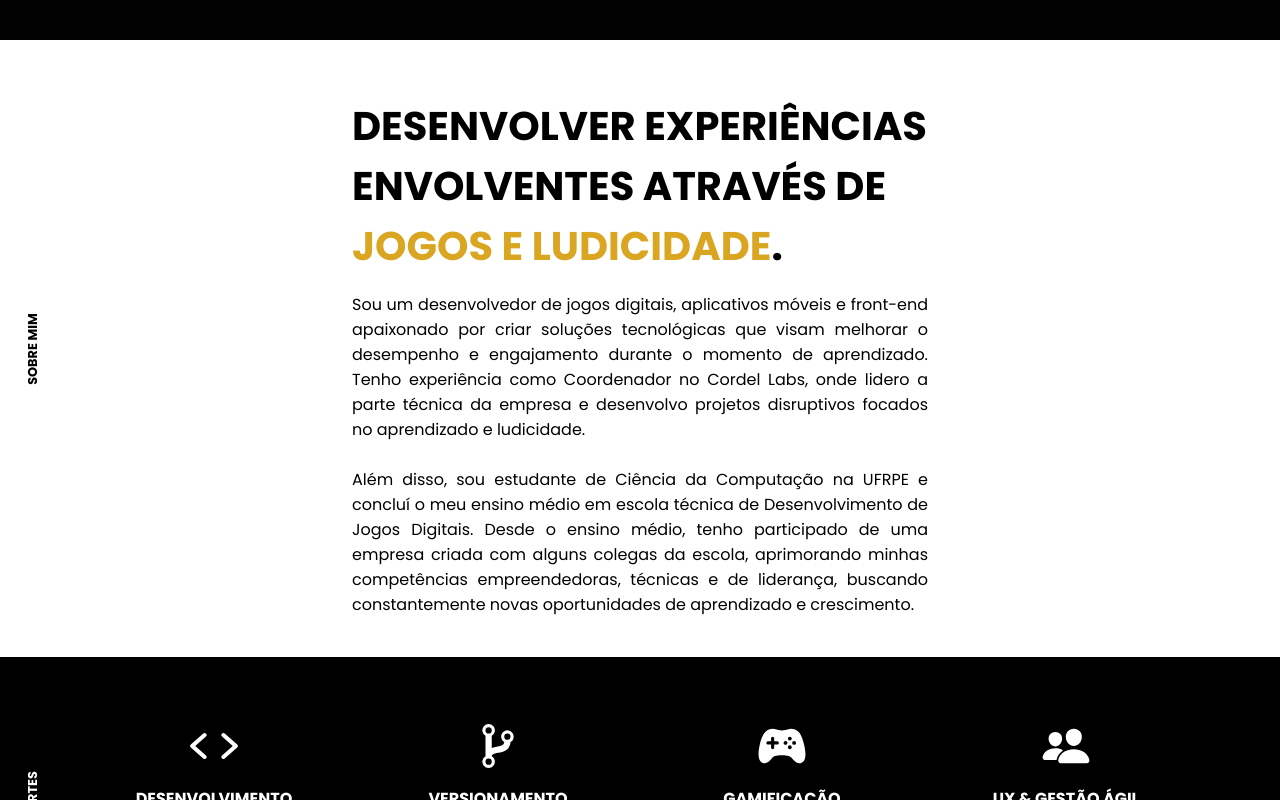
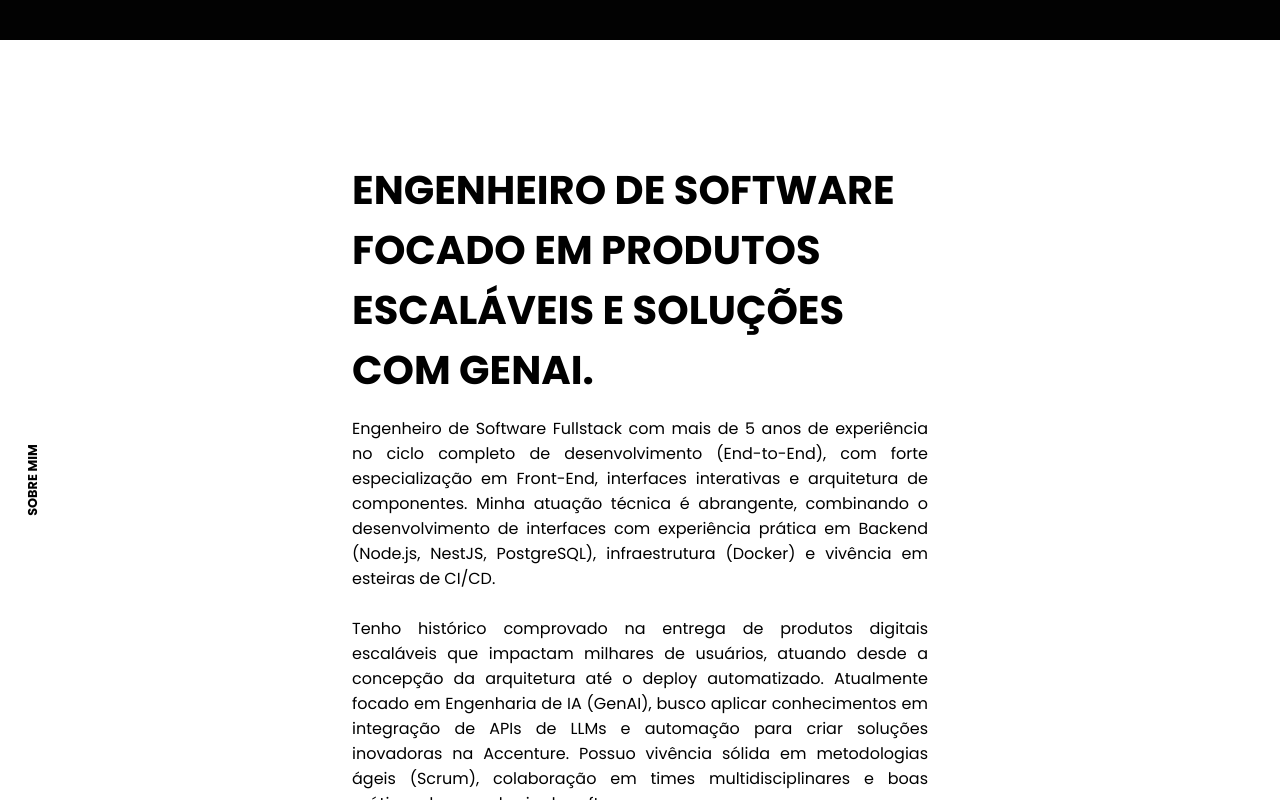
Before and after one commit to hcscaue/hcscaue.github.io, a React (Vite) app: page / in a window 1280 px wide. Shown: the part 760-1560 px from the top of the page. Built offline with nearby package versions, Linux system fonts and the light colour scheme.

Commit message:
feat: start 2025 version

```diff
--- a/src/App.css
+++ b/src/App.css
@@ -10,3 +10,8 @@ body {
 html {
 	scroll-behavior: smooth;
 }
+
+html,
+body {
+	overflow: hidden;
+}
--- a/src/App.tsx
+++ b/src/App.tsx
@@ -4,7 +4,7 @@ import { createBrowserRouter, RouterProvider } from "react-router-dom";
 import Home from "./pages/home";
 import Header from "./components/header";
 import Links from "./pages/links";
-import BackToTopButton from "./components/backToTop_button";
+// import BackToTopButton from "./components/backToTop_button";
 
 export const App = () => {
 	const router = createBrowserRouter([
@@ -23,7 +23,7 @@ export const App = () => {
 		<>
 			{window.location.pathname != "/links" ? <Header /> : null}
 			<RouterProvider router={router} />
-			<BackToTopButton />
+			{/* <BackToTopButton /> */}
 		</>
 	);
 };
--- a/src/components/sections/about_section/index.tsx
+++ b/src/components/sections/about_section/index.tsx
@@ -6,24 +6,26 @@ const AboutSection = () => {
 		<Container>
 			<div className="about-text-group">
 				<h1>
-					Desenvolver experiências envolventes através de <br />
-					<span>jogos e ludicidade</span>.
+					Engenheiro de Software focado em produtos escaláveis e soluções com
+					GenAI.
 				</h1>
 				<p>
-					Sou um desenvolvedor de jogos digitais, aplicativos móveis e front-end
-					apaixonado por criar soluções tecnológicas que visam melhorar o
-					desempenho e engajamento durante o momento de aprendizado. Tenho
-					experiência como Coordenador no Cordel Labs, onde lidero a parte
-					técnica da empresa e desenvolvo projetos disruptivos focados no
-					aprendizado e ludicidade.
+					Engenheiro de Software Fullstack com mais de 5 anos de experiência no
+					ciclo completo de desenvolvimento (End-to-End), com forte
+					especialização em Front-End, interfaces interativas e arquitetura de
+					componentes. Minha atuação técnica é abrangente, combinando o
+					desenvolvimento de interfaces com experiência prática em Backend
+					(Node.js, NestJS, PostgreSQL), infraestrutura (Docker) e vivência em
+					esteiras de CI/CD.
 					<br />
 					<br />
-					Além disso, sou estudante de Ciência da Computação na UFRPE e concluí
-					o meu ensino médio em escola técnica de Desenvolvimento de Jogos
-					Digitais. Desde o ensino médio, tenho participado de uma empresa
-					criada com alguns colegas da escola, aprimorando minhas competências
-					empreendedoras, técnicas e de liderança, buscando constantemente novas
-					oportunidades de aprendizado e crescimento.
+					Tenho histórico comprovado na entrega de produtos digitais escaláveis
+					que impactam milhares de usuários, atuando desde a concepção da
+					arquitetura até o deploy automatizado. Atualmente focado em Engenharia
+					de IA (GenAI), busco aplicar conhecimentos em integração de APIs de
+					LLMs e automação para criar soluções inovadoras na Accenture. Possuo
+					vivência sólida em metodologias ágeis (Scrum), colaboração em times
+					multidisciplinares e boas práticas de engenharia de software.
 				</p>
 			</div>
 			<SectionLabel label="SOBRE MIM" color="black" />
--- a/src/components/sections/about_section/styled.ts
+++ b/src/components/sections/about_section/styled.ts
@@ -8,8 +8,12 @@ export const Container = styled("section", {
 	padding: "16px 64px",
 	gap: "32px",
 
+	width: "100%",
+	height: "100vh",
+
 	"& > .about-text-group": {
 		width: "50%",
+		minWidth: "560px",
 		maxWidth: "720px",
 		textAlign: "left",
 	},
--- a/src/components/sections/banner_section/styled.ts
+++ b/src/components/sections/banner_section/styled.ts
@@ -2,7 +2,7 @@ import { styled } from "@stitches/react";
 
 export const Container = styled("section", {
 	width: "100%",
-	height: "100vh",
+	height: "100%",
 
 	"& > img": {
 		width: "100%",
--- a/src/components/sections/footer_portfolio_section/index.tsx
+++ b/src/components/sections/footer_portfolio_section/index.tsx
@@ -12,9 +12,12 @@ const FooterPortfolioSection = () => {
 				/>
 				<div>
 					<p className="cta-group-text">
-						Gostou? Entre em <span>contato comigo</span> e vamos conversar sobre
-						o <span>seu projeto</span>!
+						Gostou? Entre em <span>contato comigo</span> e vamos conversar!
 					</p>
+					<a onClick={() => null} className="cta-button">
+						Baixar Currículo
+					</a>
+					<div style={{ height: 8 }} />
 					<SocialGroup github={false} />
 				</div>
 			</div>
--- a/src/components/sections/footer_portfolio_section/style.ts
+++ b/src/components/sections/footer_portfolio_section/style.ts
@@ -6,7 +6,10 @@ export const Container = styled("footer", {
 
 	display: "flex",
 	flexDirection: "column",
-	padding: "64px 88px",
+	justifyContent: "center",
+
+	width: "100%",
+	height: "100vh",
 
 	"& .cta-group": {
 		width: "100%",
@@ -40,4 +43,21 @@ export const Container = styled("footer", {
 			color: "goldenrod",
 		},
 	},
+
+	"& .cta-button": {
+		color: defaultTheme.colors.black,
+		backgroundColor: defaultTheme.colors.white,
+
+		fontSize: "1.4rem",
+		fontWeight: "800",
+		textTransform: "uppercase",
+
+		padding: "0px 8px",
+
+		cursor: "pointer",
+
+		"&:hover": {
+			opacity: ".8"
+		}
+	},
 });
--- a/src/pages/home/index.tsx
+++ b/src/pages/home/index.tsx
@@ -1,18 +1,58 @@
+import { useState, useEffect, SetStateAction } from "react";
 import AboutSection from "../../components/sections/about_section";
 import BannerSection from "../../components/sections/banner_section";
 import FooterPortfolioSection from "../../components/sections/footer_portfolio_section";
-import ProjectSection from "../../components/sections/projects_section";
-import SkillsetSection from "../../components/sections/skillset_section";
+import { MainContainer, SliderWrapper, Section } from "./style";
 
 const HomePage = () => {
+	const [activeIndex, setActiveIndex] = useState(0);
+	const [isAnimating, setIsAnimating] = useState(false);
+
+	const sections = [
+		<BannerSection />,
+		<AboutSection />,
+		// <SkillsetSection />,
+		// <ProjectSection />,
+		<FooterPortfolioSection />,
+	];
+
+	useEffect(() => {
+		const handleWheel = (e: { deltaY: number }) => {
+			if (isAnimating) return;
+
+			if (e.deltaY > 0) {
+				if (activeIndex < sections.length - 1) {
+					changeSlide(activeIndex + 1);
+				}
+			} else {
+				if (activeIndex > 0) {
+					changeSlide(activeIndex - 1);
+				}
+			}
+		};
+
+		const changeSlide = (newIndex: SetStateAction<number>) => {
+			setIsAnimating(true);
+			setActiveIndex(newIndex);
+
+			setTimeout(() => {
+				setIsAnimating(false);
+			}, 1000);
+		};
+
+		window.addEventListener("wheel", handleWheel);
+		return () => window.removeEventListener("wheel", handleWheel);
+	}, [activeIndex, isAnimating, sections.length]);
+
 	return (
-		<>
-			<BannerSection />
-			<AboutSection />
-			<SkillsetSection />
-			<ProjectSection />
-			<FooterPortfolioSection />
-		</>
+		<MainContainer>
+			<SliderWrapper
+				style={{ transform: `translateY(-${activeIndex * 100}vh)` }}>
+				{sections.map((Component, index) => (
+					<Section key={index}>{Component}</Section>
+				))}
+			</SliderWrapper>
+		</MainContainer>
 	);
 };
 
--- /dev/null
+++ b/src/pages/home/style.ts
@@ -0,0 +1,26 @@
+import { styled } from "@stitches/react";
+
+export const MainContainer = styled("div", {
+    width: "100%",
+    overflow: "hidden",
+    position: "relative",
+});
+
+export const SliderWrapper = styled("div", {
+    width: "100%",
+    height: "100%",
+    transition: "transform 1s cubic-bezier(0.645, 0.045, 0.355, 1.000)",
+});
+
+export const Section = styled("div", {
+    height: "100vh",
+    width: "100%",
+
+    paddingTop: "80px",
+    boxSizing: "border-box",
+
+    display: "flex",
+    flexDirection: "column",
+    justifyContent: "center",
+    alignItems: "center",
+});
```
Also changed, not shown: 1 other file (tests, documents, lock files or other folders).
